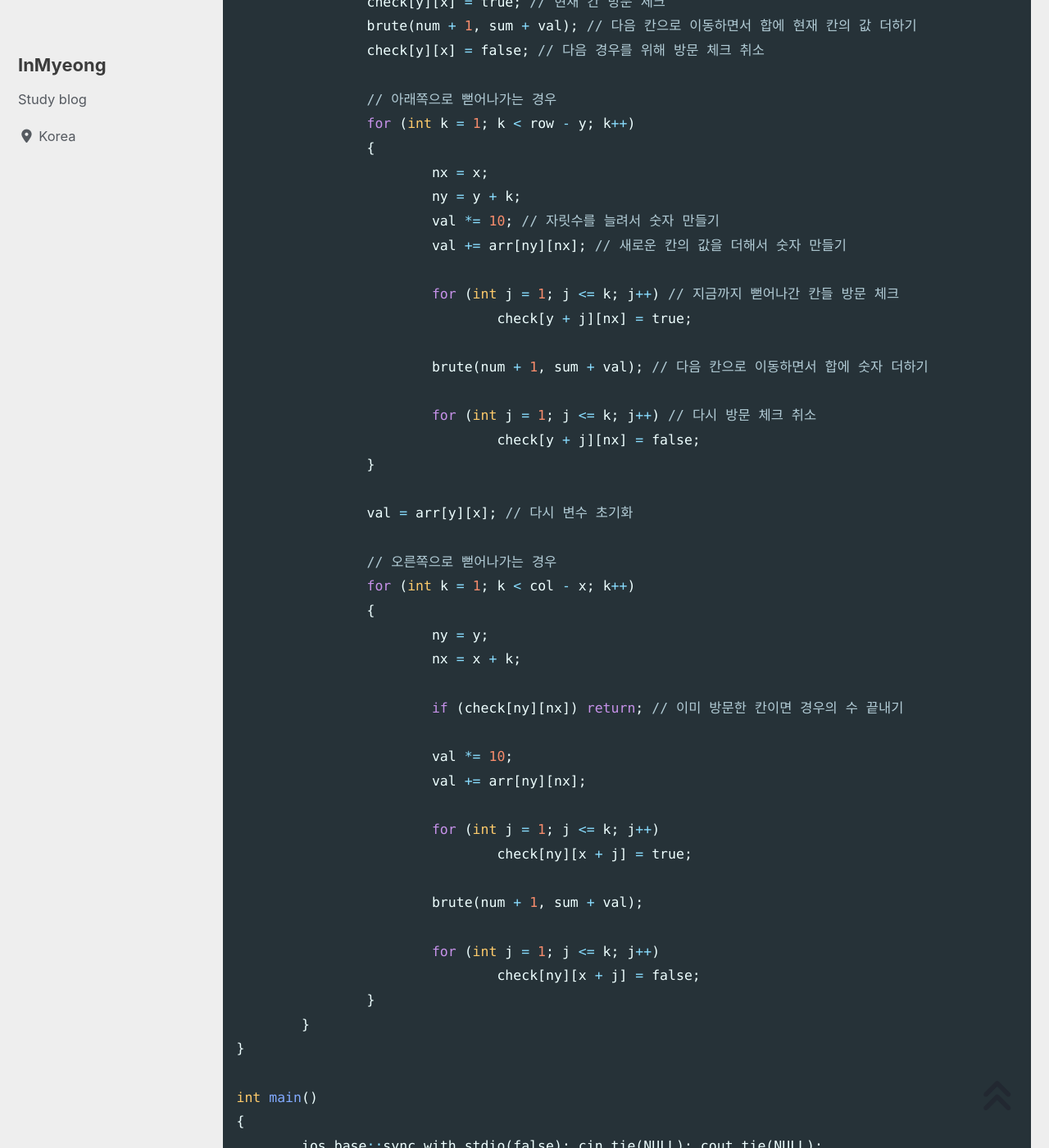
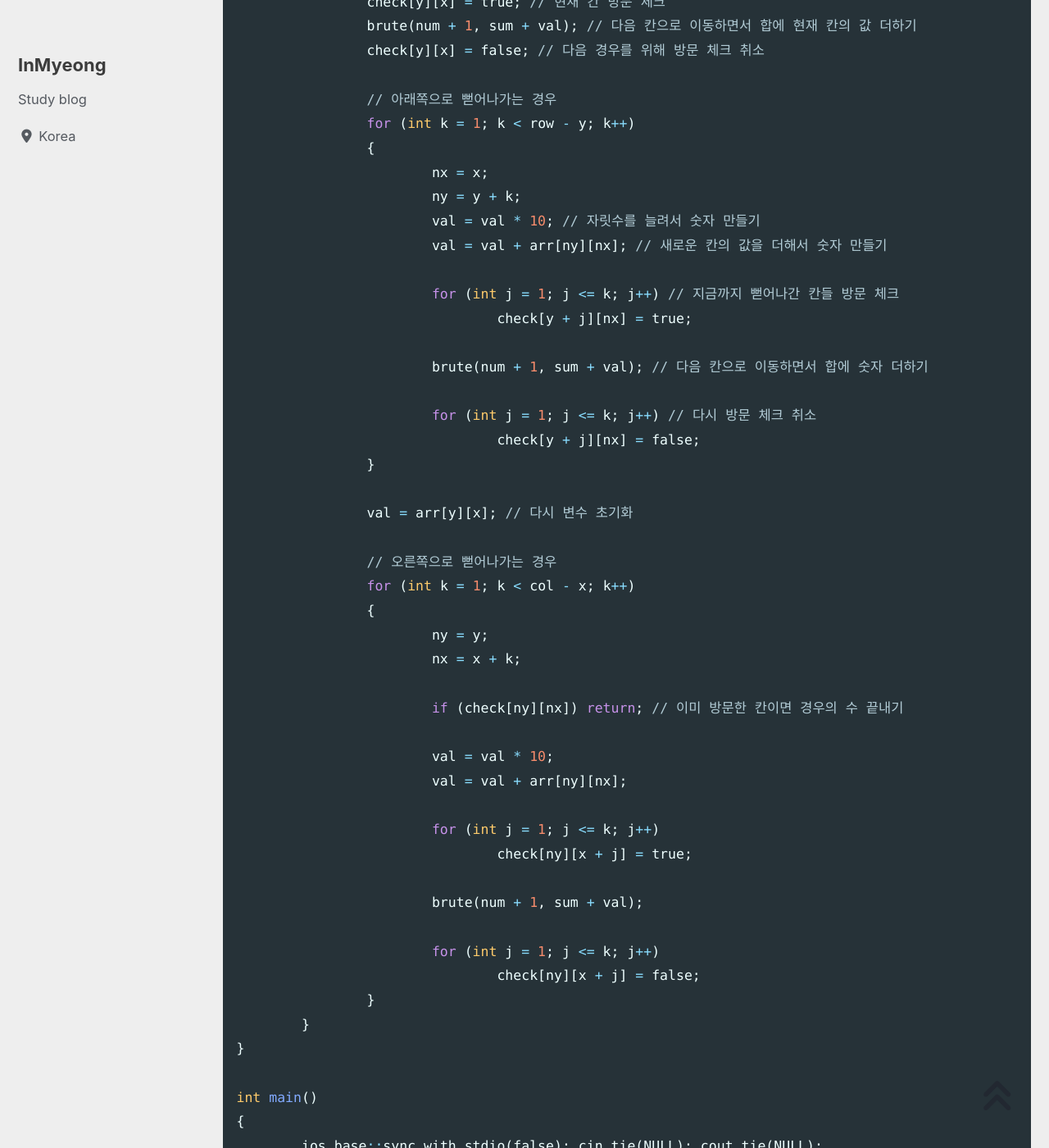
Before and after one commit to devMyeong/devMyeong.github.io, a Jekyll site: the page built from _posts/codingTest/2023-04-30-나만의문제집.md, in a window 1280 px wide and 1400 px high, scrolled down 24417 px. Shown: the whole window at 82% size. Built offline with Jekyll 4.4.1, drawn with Linux system fonts in a browser that asks for light colours; cached includes are drawn as plain includes; nearby versions of some CDN libraries; some web fonts are replaced; comment, search, counter and statistics services are not loaded.

Commit message:
Chore : 수정

```diff
--- a/_posts/codingTest/2023-04-30-나만의문제집.md
+++ b/_posts/codingTest/2023-04-30-나만의문제집.md
@@ -717,8 +717,8 @@ void brute(int num, int sum)
 		{
 			nx = x;
 			ny = y + k;
-			val *= 10; // 자릿수를 늘려서 숫자 만들기
-			val += arr[ny][nx]; // 새로운 칸의 값을 더해서 숫자 만들기
+			val = val * 10; // 자릿수를 늘려서 숫자 만들기
+			val = val + arr[ny][nx]; // 새로운 칸의 값을 더해서 숫자 만들기
 
 			for (int j = 1; j <= k; j++) // 지금까지 뻗어나간 칸들 방문 체크
 				check[y + j][nx] = true;
@@ -739,8 +739,8 @@ void brute(int num, int sum)
 
 			if (check[ny][nx]) return; // 이미 방문한 칸이면 경우의 수 끝내기
 
-			val *= 10;
-			val += arr[ny][nx];
+			val = val * 10;
+			val = val + arr[ny][nx];
 
 			for (int j = 1; j <= k; j++)
 				check[ny][x + j] = true;
```
